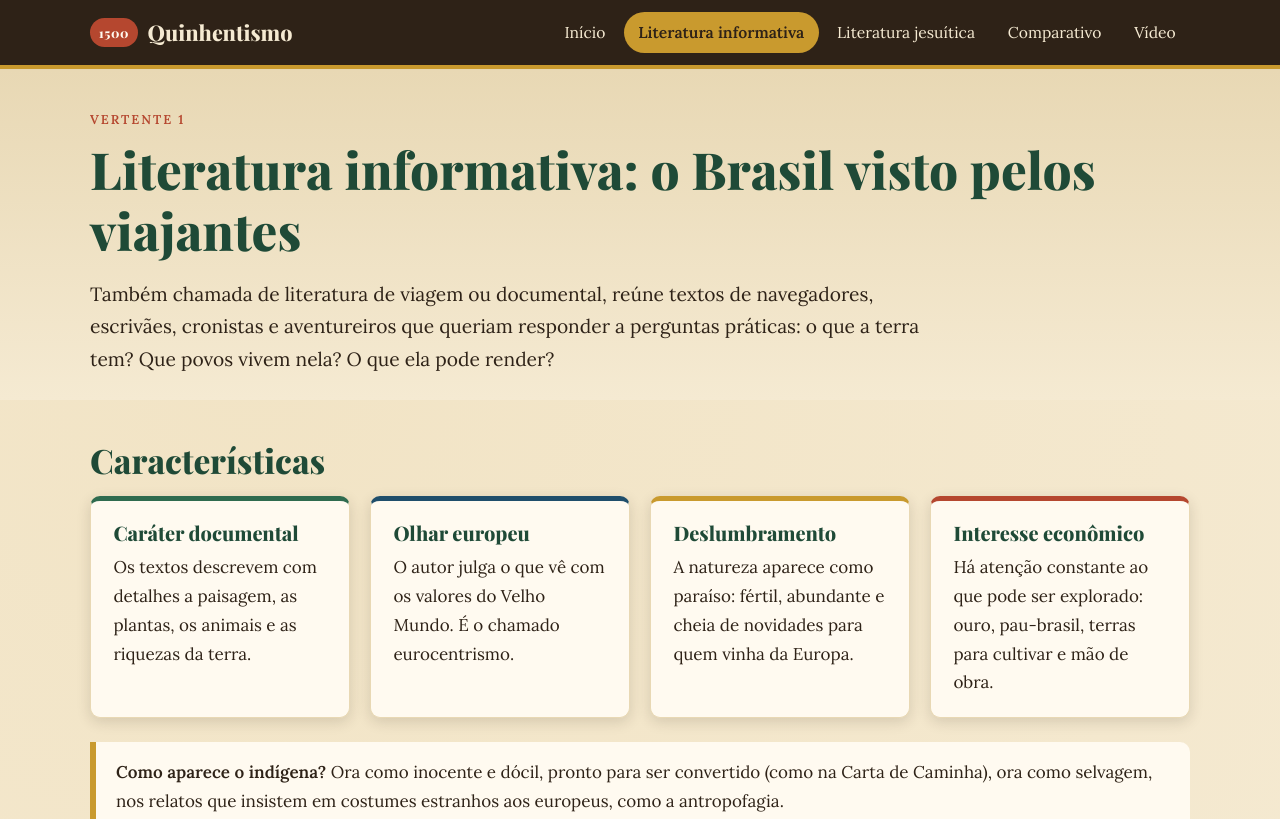
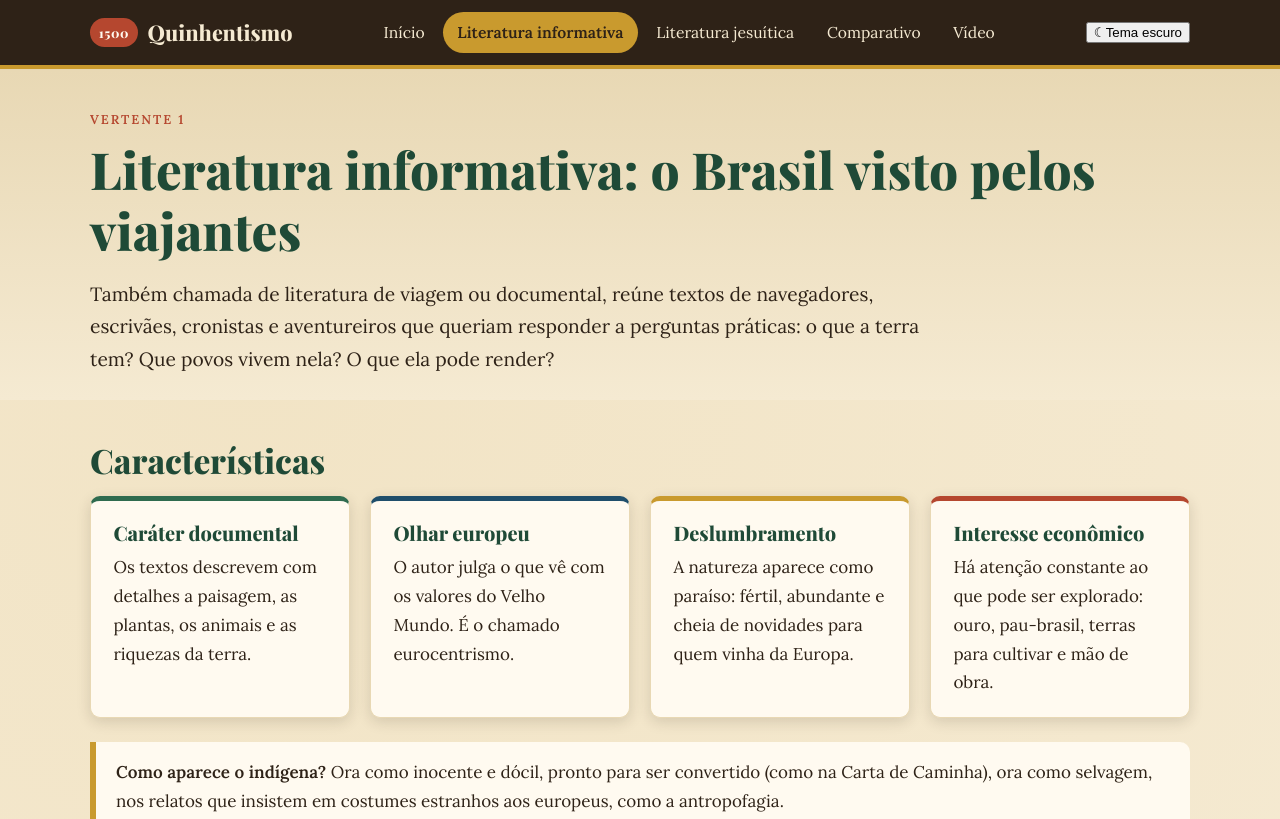
Before and after one commit to Dione-Souza/Dione_Vitoria, a plain HTML site: page informativa.html in a window 1280 px wide. Shown: the top 819 px of the page. Drawn offline with nearby package versions, Linux system fonts and the light colour scheme.

Commit message:
Alteração da página
Added dark theme toggle functionality and smooth element highlighting on scroll.

```diff
--- a/informativa.html
+++ b/informativa.html
@@ -3,6 +3,7 @@
 <head>
   <meta charset="UTF-8">
   <meta name="viewport" content="width=device-width, initial-scale=1">
+  <meta name="theme-color" content="#101c1a">
   <meta name="description" content="Literatura informativa do Quinhentismo: a Carta de Pero Vaz de Caminha e os relatos de viajantes sobre o Brasil.">
   <title>Literatura informativa — Quinhentismo</title>
   <link rel="preconnect" href="https://fonts.googleapis.com">
@@ -11,6 +12,7 @@
   <link rel="stylesheet" href="style.css">
 </head>
 <body>
+  <div class="barra-progresso" aria-hidden="true"></div>
   <a class="pular" href="#conteudo">Pular para o conteúdo</a>
 
   <header class="topo">
@@ -25,6 +27,7 @@
           <li><a href="video.html">Vídeo</a></li>
         </ul>
       </nav>
+      <button class="alternar-tema" type="button" aria-label="Ativar tema escuro" aria-pressed="false"><span class="icone-tema" aria-hidden="true">☾</span><span class="texto-tema">Tema escuro</span></button>
     </div>
   </header>
 
@@ -161,8 +164,53 @@
     <div class="container">
       <p><strong>Projeto Prático — Web Design e Multimídia</strong> · 1º ano do Ensino Médio · 2026</p>
       <p>Integrantes: Dione Vitoria FIdencio e Vitoria Padilha Chaves</p>
-      <p>Fontes de pesquisa:</p>
     </div>
   </footer>
+
+  <script>
+    (() => {
+      const chave = "quinhentismo-tema";
+      const botao = document.querySelector(".alternar-tema");
+      const aplicar = (tema) => {
+        document.body.classList.toggle("tema-escuro", tema === "escuro");
+        if (botao) {
+          const escuro = tema === "escuro";
+          botao.setAttribute("aria-pressed", String(escuro));
+          botao.setAttribute("aria-label", escuro ? "Ativar tema claro" : "Ativar tema escuro");
+          botao.querySelector(".icone-tema").textContent = escuro ? "☀" : "☾";
+          botao.querySelector(".texto-tema").textContent = escuro ? "Tema claro" : "Tema escuro";
+        }
+      };
+      let salvo = "claro";
+      try { salvo = localStorage.getItem(chave) || "claro"; } catch (e) {}
+      aplicar(salvo);
+      botao?.addEventListener("click", () => {
+        const proximo = document.body.classList.contains("tema-escuro") ? "claro" : "escuro";
+        aplicar(proximo);
+        try { localStorage.setItem(chave, proximo); } catch (e) {}
+      });
+    })();
+  </script>
+  <script>
+    // Realce suave dos elementos conforme entram na tela.
+    const observador = new IntersectionObserver((itens) => {
+      itens.forEach((item) => {
+        if (item.isIntersecting) {
+          item.target.classList.add("visivel");
+          observador.unobserve(item.target);
+        }
+      });
+    }, { threshold: 0.12 });
+    document.querySelectorAll(".card, .destaque, .reflexao, .figura, .hero-figura, .linha-tempo li")
+      .forEach((elemento) => {
+        elemento.classList.add("revelar");
+        observador.observe(elemento);
+      });
+    window.addEventListener("scroll", () => {
+      const altura = document.documentElement.scrollHeight - window.innerHeight;
+      const progresso = altura > 0 ? (window.scrollY / altura) * 100 : 0;
+      document.documentElement.style.setProperty("--progresso", progresso + "%");
+    }, { passive: true });
+  </script>
 </body>
 </html>
```
